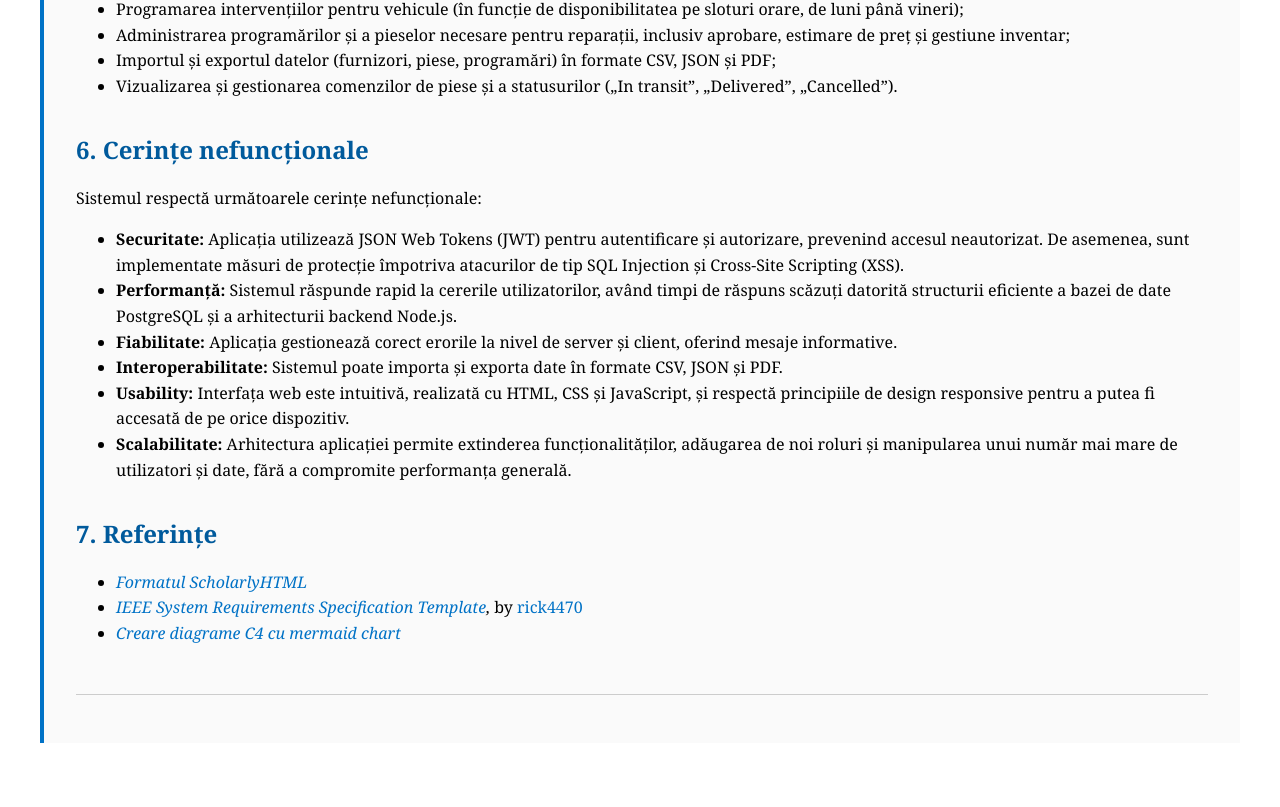
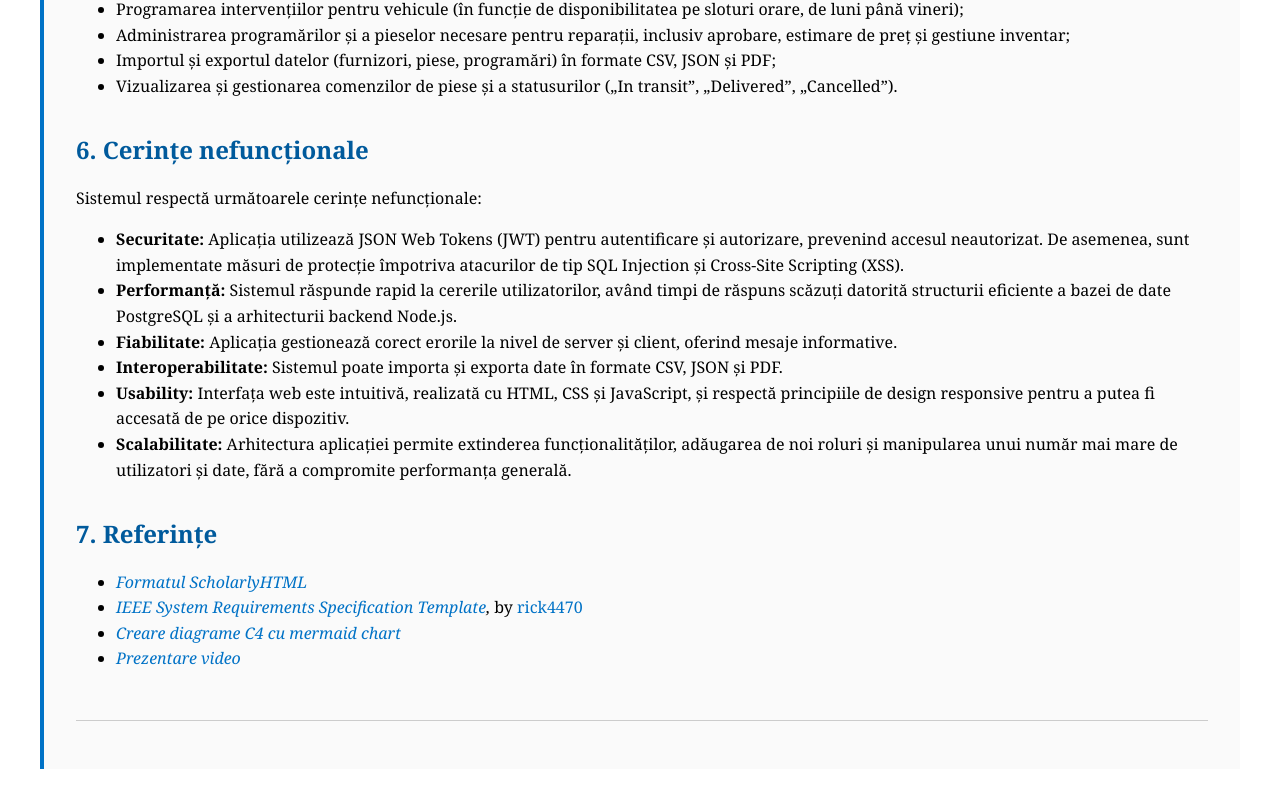
Before and after one commit to mariamartinas26/MaintenanceWebTool, a website: page documentatie/documentatie.html in a window 1280 px wide. Shown: the part 9050-9857 px from the top of the page. Drawn offline with Linux system fonts and the light colour scheme.

Commit message:
prezentare video

```diff
--- a/documentatie/documentatie.html
+++ b/documentatie/documentatie.html
@@ -417,6 +417,11 @@
           <a href="https://www.mermaidchart.com//index.html">Creare diagrame C4 cu mermaid chart</a>
         </cite>
       </li>
+      <li typeof="schema:WebPage" resource="https://youtu.be/0jzQU4xvcE8" property="schema:citation">
+        <cite property="schema:name">
+          <a href="https://youtu.be/0jzQU4xvcE8//index.html">Prezentare video</a>
+        </cite>
+      </li>
     </ul>
   </section>
 
```
